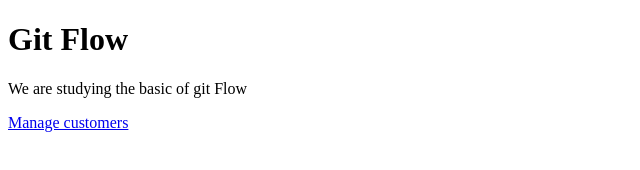
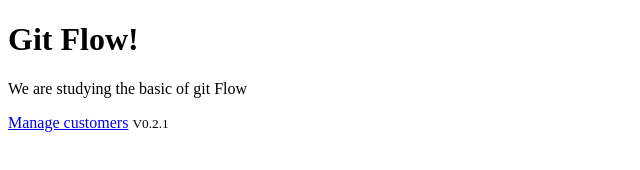
Before and after one commit to playing-field/git-flow, a plain HTML site: page index.html in a window 1280 px wide. Shown: the full height of the page, 0-640 px from the left. Drawn offline with Linux system fonts and the light colour scheme.

Commit message:
Fix the title and add the version to index.html

```diff
--- a/index.html
+++ b/index.html
@@ -7,10 +7,11 @@
     <title>Git Flow</title>
 </head>
 <body>
-    <h1>Git Flow</h1>
+    <h1>Git Flow!</h1>
     <p>
         We are studying the basic of git Flow
     </p>
     <a href="manage-customer/manage-customers.html">Manage customers</a>
+    <small>V0.2.1</small>
 </body>
 </html>
```
